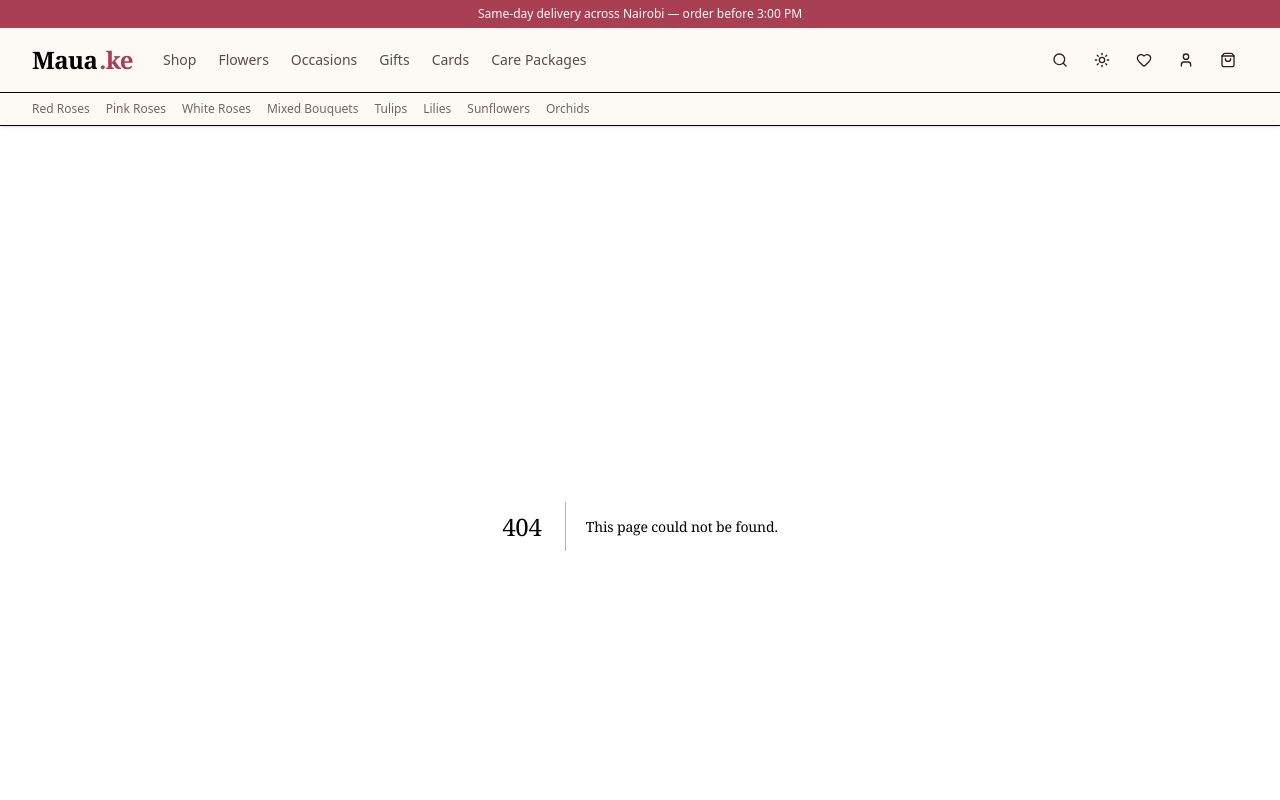
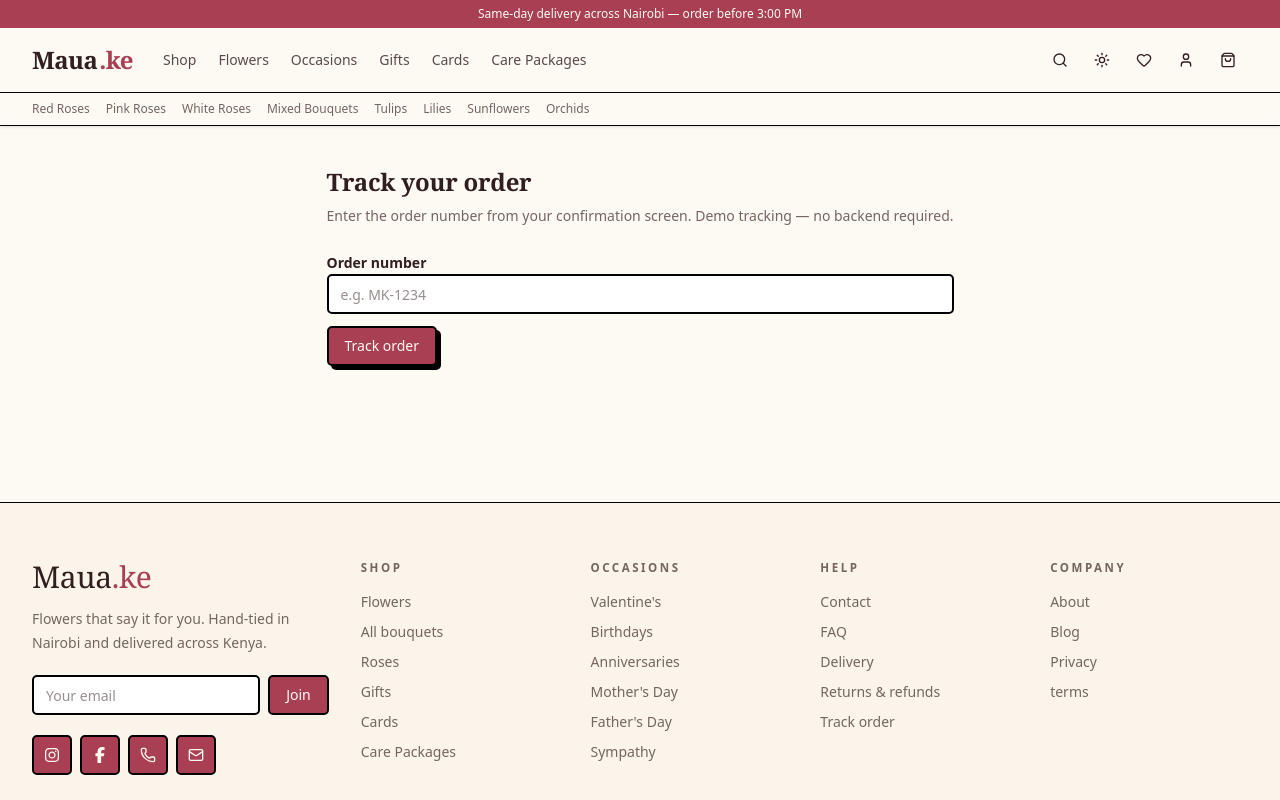
Before and after one commit to mcwachira/maua.ke, a Next.js app in the folder apps/web/: page /track-order in a window 1280 px wide. Before the commit this address had no page. Shown: the top 800 px of the page. Built offline with nearby package versions, Linux system fonts and the light colour scheme.

Commit message:
feat(web): add order tracking page

```diff
--- /dev/null
+++ b/apps/web/app/track-order/page.tsx
@@ -0,0 +1,41 @@
+"use client";
+import { useState } from "react";
+import { Button } from "@/components/ui/button";
+import { Input } from "@/components/ui/input";
+import { Label } from "@/components/ui/label";
+
+const STAGES = ["Order placed", "Payment confirmed", "Preparing bouquet", "Packed", "Out for delivery", "Delivered"];
+
+export default function TrackOrderPage() {
+  const [id, setId] = useState("");
+  const [submitted, setSubmitted] = useState<string | null>(null);
+  const [error, setError] = useState("");
+  const lookup = (e: React.FormEvent) => {
+    e.preventDefault();
+    if (id.trim().length < 4) { setError("Enter a valid order number (at least 4 characters)."); setSubmitted(null); return; }
+    setError("");
+    setSubmitted(id.trim());
+  };
+  return (
+    <main className="mx-auto max-w-2xl px-4 py-10">
+      <h1 className="text-2xl font-bold">Track your order</h1>
+      <p className="mt-2 text-sm text-muted-foreground">Enter the order number from your confirmation screen. Demo tracking — no backend required.</p>
+      <form onSubmit={lookup} className="mt-6 space-y-3">
+        <div className="space-y-1.5"><Label htmlFor="oid">Order number</Label><Input id="oid" value={id} onChange={(e) => setId(e.target.value)} placeholder="e.g. MK-1234" /></div>
+        {error && <p role="alert" className="text-sm text-destructive">{error}</p>}
+        <Button type="submit">Track order</Button>
+      </form>
+      {submitted && (
+        <ol className="mt-8 space-y-0 border-l pl-0">
+          {STAGES.map((s, i) => (
+            <li key={s} className="relative pb-6 pl-6">
+              <span aria-hidden className={`absolute left-[-5px] top-1 h-2.5 w-2.5 rounded-full ${i <= 2 ? "bg-primary" : "bg-muted"}`} />
+              <p className="text-sm font-medium">{s}</p>
+              <p className="text-xs text-muted-foreground">{i <= 2 ? "Completed (demo)" : i === 3 ? "Current stage (demo)" : "Pending"}</p>
+            </li>
+          ))}
+        </ol>
+      )}
+    </main>
+  );
+}
```
